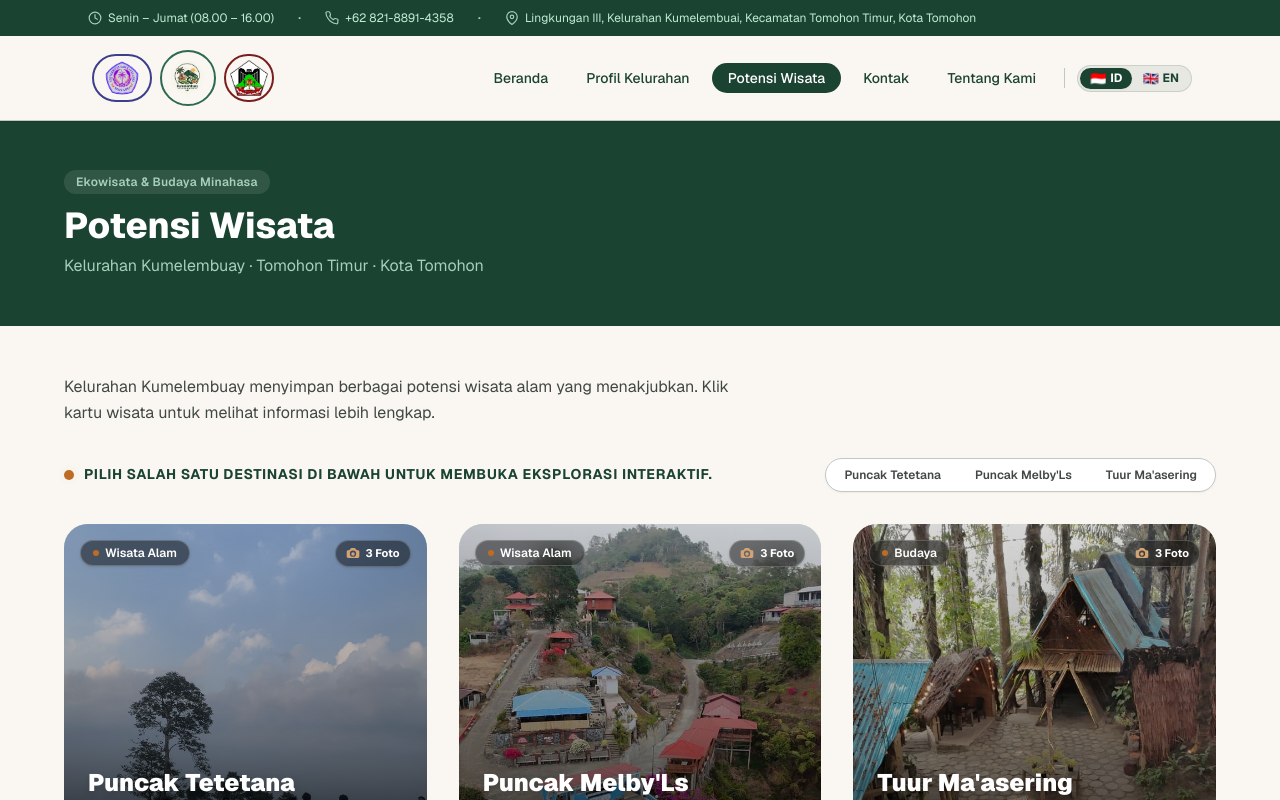
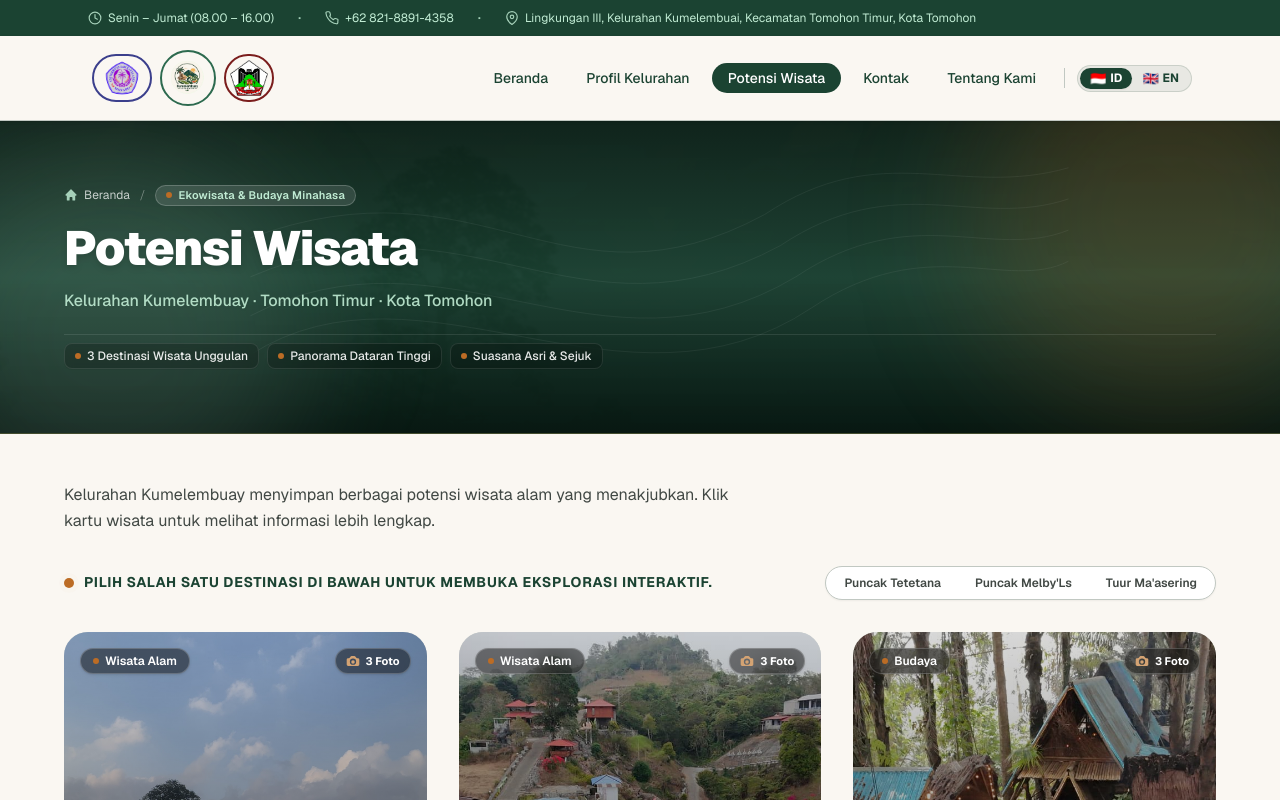
Before and after one commit to Josua040/projek-kkt, a Next.js app: page /potensi in a window 1280 px wide. Shown: the top 800 px of the page. Built offline with nearby package versions, Linux system fonts and the light colour scheme.

Commit message:
update pada banner atas

```diff
--- a/components/KontakContent.tsx
+++ b/components/KontakContent.tsx
@@ -2,6 +2,7 @@
 
 import { site } from '@/data/site';
 import MapWrapper from '@/components/MapWrapper';
+import PageHeader from '@/components/PageHeader';
 import { useLanguage } from '@/context/LanguageContext';
 import { translations } from '@/data/translations';
 
@@ -75,19 +76,18 @@ export default function KontakContent() {
   return (
     <main className="overflow-x-hidden bg-[#FAF7F2]">
       {/* ── Page header ────────────────────────────────────────────────── */}
-      <div className="bg-[#1B4332] py-12 px-4 sm:px-6">
-        <div className="mx-auto max-w-6xl">
-          <div className="inline-flex items-center gap-2 px-3 py-1 rounded-full bg-white/10 text-[#A5D0B9] text-xs font-semibold mb-3 tracking-wide">
-            <span>{lang === 'id' ? 'Layanan & Lokasi' : 'Public Service & Location'}</span>
-          </div>
-          <h1 className="text-3xl font-extrabold text-white sm:text-4xl">
-            {t.pageTitle[lang]}
-          </h1>
-          <p className="mt-2 text-[#A5D0B9] text-sm sm:text-base">
-            {nama} · {kecamatan} · {kota}
-          </p>
-        </div>
-      </div>
+      <PageHeader
+        title={t.pageTitle[lang]}
+        badge={lang === 'id' ? 'Layanan & Lokasi Kantor' : 'Public Services & Office'}
+        subtitle={`${nama} · ${kecamatan} · ${kota}`}
+        bgImage="/images/profil/hero.jpg"
+        highlights={[
+          lang === 'id' ? 'Jam Pelayanan: 08:00 – 16:00' : 'Office Hours: 08:00 – 16:00',
+          lang === 'id' ? 'Peta Digital Interaktif' : 'Interactive Digital Map',
+          lang === 'id' ? '7 Titik Lingkungan' : '7 Neighborhood Markers',
+        ]}
+        maxWidth="6xl"
+      />
 
       <div className="mx-auto max-w-6xl py-12 px-4 sm:px-6 space-y-12">
         {/* ── BAGIAN 1: KARTU INFORMASI KONTAK (DI ATAS) ───────────────── */}
--- /dev/null
+++ b/components/PageHeader.tsx
@@ -0,0 +1,141 @@
+'use client';
+
+import Link from 'next/link';
+import Image from 'next/image';
+import { useLanguage } from '@/context/LanguageContext';
+
+interface PageHeaderProps {
+  title: string;
+  badge?: string;
+  subtitle?: string;
+  bgImage?: string;
+  highlights?: string[];
+  maxWidth?: '5xl' | '6xl';
+}
+
+export default function PageHeader({
+  title,
+  badge,
+  subtitle,
+  bgImage,
+  highlights = [],
+  maxWidth = '5xl',
+}: PageHeaderProps) {
+  const { lang } = useLanguage();
+
+  return (
+    <div className="relative isolate overflow-hidden bg-[#1B4332] text-white py-12 sm:py-16 px-4 sm:px-6 border-b border-[#BC6C25]/25">
+      {/* 1. Background foto dengan gradasi gelap berlapis */}
+      {bgImage && (
+        <div className="absolute inset-0 -z-20 overflow-hidden">
+          <Image
+            src={bgImage}
+            alt=""
+            fill
+            priority
+            sizes="100vw"
+            className="object-cover object-center scale-105"
+          />
+          {/* Lapis gelap merata */}
+          <div
+            className="absolute inset-0 bg-[#0b1f16]/75 sm:bg-[#0b1f16]/70 backdrop-blur-[1px]"
+            aria-hidden="true"
+          />
+          {/* Lapis gradasi vertikal khas alam */}
+          <div
+            className="absolute inset-0 bg-gradient-to-t from-[#081812] via-[#1B4332]/85 to-[#0b1f16]/90"
+            aria-hidden="true"
+          />
+        </div>
+      )}
+
+      {/* 2. Ambient glow spots (menghilangkan kesan flat) */}
+      <div
+        className="pointer-events-none absolute -top-24 -right-20 -z-10 h-72 w-72 sm:h-96 sm:w-96 rounded-full bg-[#BC6C25]/20 blur-3xl"
+        aria-hidden="true"
+      />
+      <div
+        className="pointer-events-none absolute -bottom-24 -left-20 -z-10 h-72 w-72 sm:h-96 sm:w-96 rounded-full bg-[#A5D0B9]/15 blur-3xl"
+        aria-hidden="true"
+      />
+
+      {/* 3. Tekstur garis kontur topografi halus */}
+      <svg
+        className="pointer-events-none absolute inset-0 -z-10 h-full w-full opacity-[0.06]"
+        xmlns="http://www.w3.org/2000/svg"
+        viewBox="0 0 800 400"
+        fill="none"
+        stroke="currentColor"
+        strokeWidth="1.2"
+        aria-hidden="true"
+      >
+        <path d="M-100 250 C150 120, 350 350, 600 200 C750 100, 850 180, 950 140" />
+        <path d="M-100 200 C180 80, 320 300, 580 160 C730 60, 830 140, 950 100" />
+        <path d="M-100 150 C200 40, 300 260, 560 120 C710 20, 810 100, 950 60" />
+        <path d="M-100 300 C120 160, 380 400, 620 240 C770 140, 870 220, 950 180" />
+      </svg>
+
+      {/* 4. Konten Utama */}
+      <div className={`mx-auto ${maxWidth === '6xl' ? 'max-w-6xl' : 'max-w-5xl'}`}>
+        {/* Breadcrumb + Badge */}
+        <div className="flex flex-wrap items-center gap-2 sm:gap-2.5 text-xs">
+          <Link
+            href="/"
+            className="inline-flex items-center gap-1.5 text-white/75 hover:text-white transition-colors"
+          >
+            <svg
+              xmlns="http://www.w3.org/2000/svg"
+              viewBox="0 0 20 20"
+              fill="currentColor"
+              className="h-3.5 w-3.5 text-[#A5D0B9]"
+              aria-hidden="true"
+            >
+              <path
+                fillRule="evenodd"
+                d="M9.293 2.293a1 1 0 0 1 1.414 0l7 7A1 1 0 0 1 17 11h-1v6a1 1 0 0 1-1 1h-2a1 1 0 0 1-1-1v-3a1 1 0 0 0-1-1H9a1 1 0 0 0-1 1v3a1 1 0 0 1-1 1H5a1 1 0 0 1-1-1v-6H3a1 1 0 0 1-.707-1.707l7-7Z"
+                clipRule="evenodd"
+              />
+            </svg>
+            <span>{lang === 'id' ? 'Beranda' : 'Home'}</span>
+          </Link>
+
+          <span className="text-white/40 font-light" aria-hidden="true">/</span>
+
+          {badge && (
+            <span className="inline-flex items-center gap-1.5 px-2.5 py-0.5 rounded-full bg-white/12 backdrop-blur-md border border-white/20 text-[11px] font-semibold text-[#C1ECD4] tracking-wide">
+              <span className="h-1.5 w-1.5 rounded-full bg-[#BC6C25]" aria-hidden="true" />
+              {badge}
+            </span>
+          )}
+        </div>
+
+        {/* Judul Utama */}
+        <h1 className="mt-3 text-3xl sm:text-4xl lg:text-5xl font-black text-white tracking-tight leading-tight drop-shadow-md">
+          {title}
+        </h1>
+
+        {/* Sub-judul / Keterangan Wilayah */}
+        {subtitle && (
+          <p className="mt-2.5 text-sm sm:text-base text-[#C1ECD4]/90 font-medium leading-relaxed drop-shadow-xs max-w-2xl">
+            {subtitle}
+          </p>
+        )}
+
+        {/* Highlights Pills (Pemberi konteks cepat & detail visual) */}
+        {highlights.length > 0 && (
+          <div className="mt-5 flex flex-wrap items-center gap-2 pt-2 border-t border-white/10">
+            {highlights.map((h, i) => (
+              <span
+                key={i}
+                className="inline-flex items-center gap-1.5 px-2.5 py-1 rounded-lg bg-black/20 backdrop-blur-xs border border-white/10 text-xs font-medium text-white/90 shadow-2xs"
+              >
+                <span className="h-1.5 w-1.5 rounded-full bg-[#BC6C25]" aria-hidden="true" />
+                {h}
+              </span>
+            ))}
+          </div>
+        )}
+      </div>
+    </div>
+  );
+}
--- a/components/PotensiContent.tsx
+++ b/components/PotensiContent.tsx
@@ -6,6 +6,8 @@ import WisataGrid from '@/components/WisataGrid';
 import { useLanguage } from '@/context/LanguageContext';
 import { translations } from '@/data/translations';
 
+import PageHeader from '@/components/PageHeader';
+
 export default function PotensiContent() {
   const { lang } = useLanguage();
   const t = translations.potensi;
@@ -13,19 +15,18 @@ export default function PotensiContent() {
   return (
     <main className="overflow-x-hidden">
       {/* ── Page header ────────────────────────────────────────────────── */}
-      <div className="bg-[#1B4332] py-12 px-4 sm:px-6">
-        <div className="mx-auto max-w-6xl">
-          <div className="inline-flex items-center gap-2 px-3 py-1 rounded-full bg-white/10 text-[#A5D0B9] text-xs font-semibold mb-3 tracking-wide">
-            <span>{lang === 'id' ? 'Ekowisata & Budaya Minahasa' : 'Ecotourism & Minahasa Heritage'}</span>
-          </div>
-          <h1 className="text-3xl font-extrabold text-white sm:text-4xl">
-            {t.pageTitle[lang]}
-          </h1>
-          <p className="mt-2 text-[#A5D0B9] text-sm sm:text-base">
-            {site.nama} · {site.kecamatan} · {site.kota}
-          </p>
-        </div>
-      </div>
+      <PageHeader
+        title={t.pageTitle[lang]}
+        badge={lang === 'id' ? 'Ekowisata & Budaya Minahasa' : 'Ecotourism & Minahasa Heritage'}
+        subtitle={`${site.nama} · ${site.kecamatan} · ${site.kota}`}
+        bgImage="/images/wisata/tetetana-1.jpg"
+        highlights={[
+          lang === 'id' ? '3 Destinasi Wisata Unggulan' : '3 Featured Attractions',
+          lang === 'id' ? 'Panorama Dataran Tinggi' : 'Highland Mountain Panorama',
+          lang === 'id' ? 'Suasana Asri & Sejuk' : 'Fresh Mountain Breeze',
+        ]}
+        maxWidth="6xl"
+      />
 
       {/* ── Pengantar + Grid ───────────────────────────────────────────── */}
       <section className="bg-[#FAF7F2] py-12 px-4 sm:px-6">
--- a/components/ProfilContent.tsx
+++ b/components/ProfilContent.tsx
@@ -5,6 +5,8 @@ import { site } from '@/data/site';
 import StrukturPemerintahan from '@/components/StrukturPemerintahan';
 import { useLanguage } from '@/context/LanguageContext';
 import { translations } from '@/data/translations';
+
+import PageHeader from '@/components/PageHeader';
 
 type SectionBg = 'cream-light' | 'cream-dark';
 
@@ -35,16 +37,18 @@ export default function ProfilContent() {
   return (
     <main className="overflow-x-hidden">
       {/* ── Page header ────────────────────────────────────────────────── */}
-      <div className="bg-[#1B4332] py-12 px-4 sm:px-6">
-        <div className="mx-auto max-w-5xl">
-          <h1 className="text-3xl font-extrabold text-white sm:text-4xl">
-            {t.pageTitle[lang]}
-          </h1>
-          <p className="mt-2 text-[#A5D0B9] text-sm sm:text-base">
-            {site.nama} · {site.kecamatan} · {site.kota}
-          </p>
-        </div>
-      </div>
+      <PageHeader
+        title={t.pageTitle[lang]}
+        badge={lang === 'id' ? 'Pemerintahan & Sejarah' : 'Governance & History'}
+        subtitle={`${site.nama} · ${site.kecamatan} · ${site.kota}`}
+        bgImage="/images/profil/hero.jpg"
+        highlights={[
+          lang === 'id' ? 'Tahun Berdiri: 1912' : 'Established: 1912',
+          lang === 'id' ? 'Luas Wilayah: 330 Ha' : 'Area: 330 Ha',
+          lang === 'id' ? '7 Lingkungan' : '7 Neighborhoods',
+        ]}
+        maxWidth="5xl"
+      />
 
       {/* ── 1. Sejarah ─────────────────────────────────────────────────── */}
       <section className={`${sectionClass(bgs[0])} py-12 px-4 sm:px-6`}>
--- a/components/TentangContent.tsx
+++ b/components/TentangContent.tsx
@@ -1,6 +1,7 @@
 'use client';
 
 import TimKktSection from '@/components/TimKktSection';
+import PageHeader from '@/components/PageHeader';
 import { useLanguage } from '@/context/LanguageContext';
 import { translations } from '@/data/translations';
 
@@ -11,16 +12,18 @@ export default function TentangContent() {
   return (
     <main className="overflow-x-hidden">
       {/* ── Page header ────────────────────────────────────────────────── */}
-      <div className="bg-[#1B4332] py-12 px-4 sm:px-6">
-        <div className="mx-auto max-w-5xl">
-          <h1 className="text-3xl font-extrabold text-white sm:text-4xl">
-            {t.pageTitle[lang]}
-          </h1>
-          <p className="mt-2 text-[#A5D0B9] text-sm sm:text-base">
-            {t.subTitle[lang]}
-          </p>
-        </div>
-      </div>
+      <PageHeader
+        title={t.pageTitle[lang]}
+        badge={lang === 'id' ? 'Program Kerja KKT Unsrat' : 'Unsrat Field Work Program'}
+        subtitle={t.subTitle[lang]}
+        bgImage="/images/profil/hero.jpg"
+        highlights={[
+          lang === 'id' ? 'KKT Angkatan 143' : 'Batch 143 Field Work',
+          lang === 'id' ? 'Universitas Sam Ratulangi' : 'Sam Ratulangi University',
+          lang === 'id' ? 'Posko Kumelembuay' : 'Kumelembuay Base',
+        ]}
+        maxWidth="5xl"
+      />
 
       {/* ── Penjelasan Program KKT ─────────────────────────────────────── */}
       <section className="bg-[#FAF7F2] py-12 px-4 sm:px-6">
```
